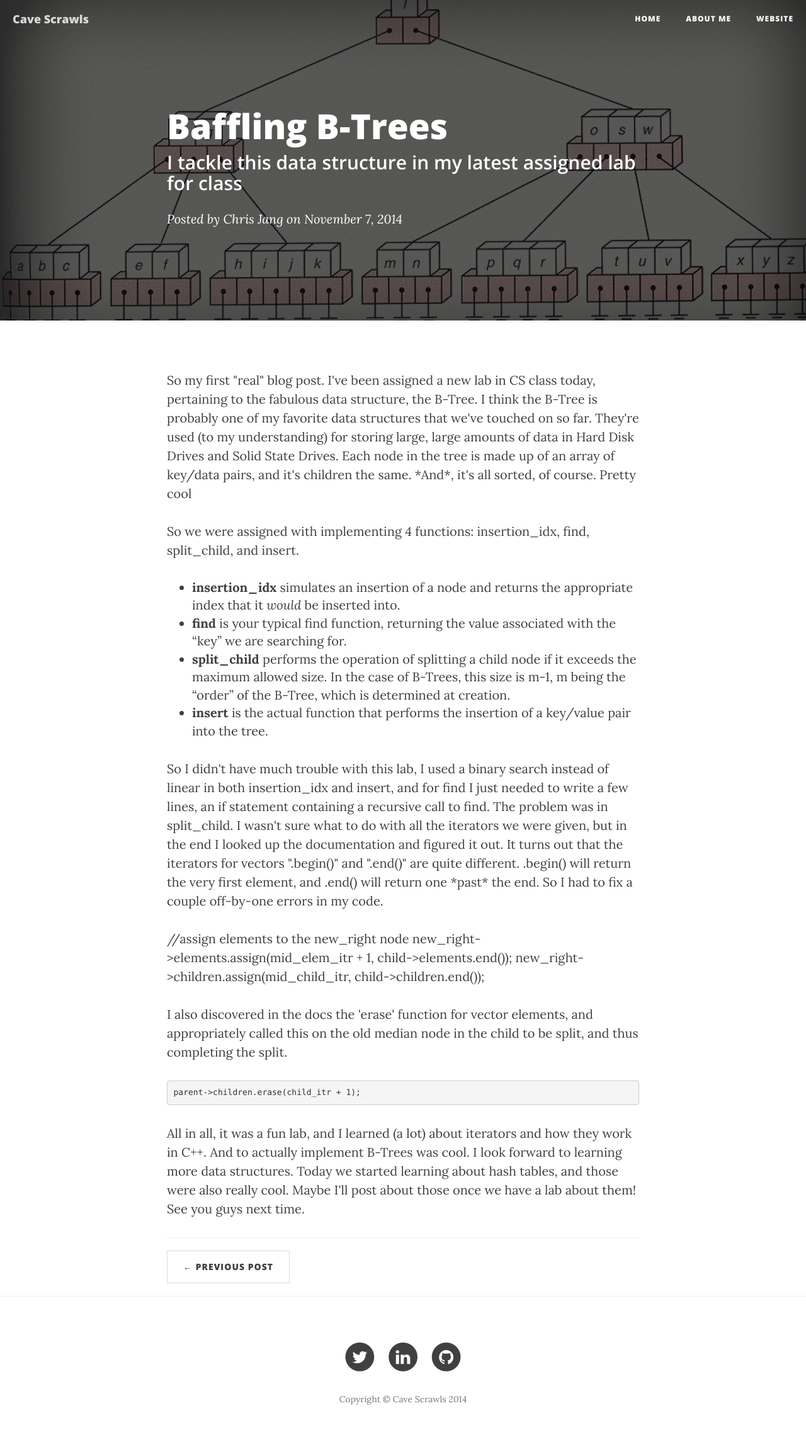
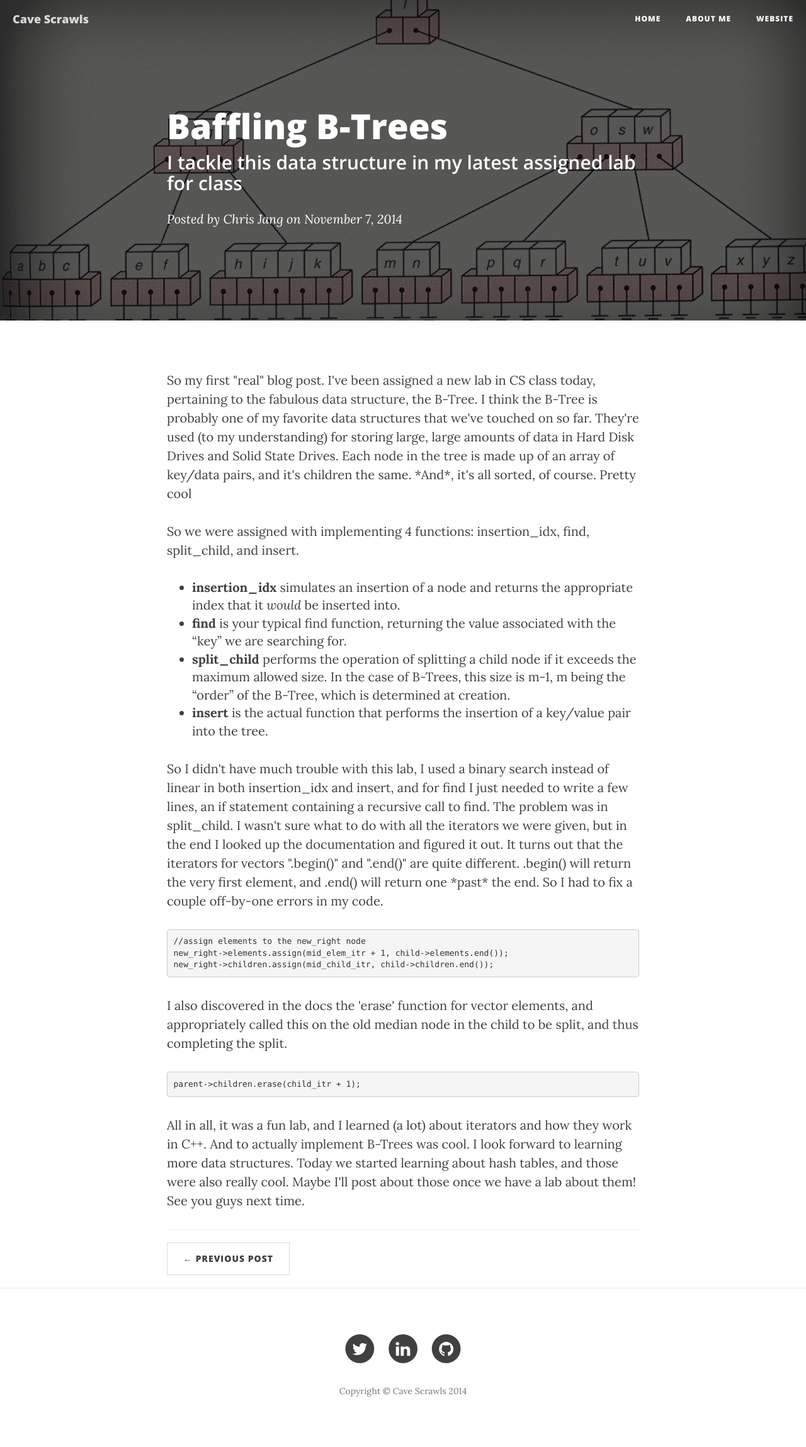
Before and after one commit to cjang5/blog, a Jekyll site: the page built from _posts/2014-11-07-baffling-b-trees.markdown, in a window 1280 px wide. Shown: the whole page at 63% size. Built offline with Jekyll 4.4.1, drawn with Linux system fonts in a browser that asks for light colours; nearby versions of some CDN libraries.

```diff
--- a/_posts/2014-11-07-baffling-b-trees.markdown
+++ b/_posts/2014-11-07-baffling-b-trees.markdown
@@ -17,9 +17,9 @@ header-img: "img/posts/post-02/post-02-bg.png"
 
 <p>So I didn't have much trouble with this lab, I used a binary search instead of linear in both insertion_idx and insert, and for find I just needed to write a few lines, an if statement containing a recursive call to find. The problem was in split_child. I wasn't sure what to do with all the iterators we were given, but in the end I looked up the documentation and figured it out. It turns out that the iterators for vectors ".begin()" and ".end()" are quite different. .begin() will return the very first element, and .end() will return one *past* the end. So I had to fix a couple off-by-one errors in my code. </p>
 
-<p>//assign elements to the new_right node
-new_right->elements.assign(mid_elem_itr + 1, child->elements.end());
-new_right->children.assign(mid_child_itr, child->children.end()); </p>
+    //assign elements to the new_right node
+    new_right->elements.assign(mid_elem_itr + 1, child->elements.end());
+    new_right->children.assign(mid_child_itr, child->children.end());
 
 
 <p>I also discovered in the docs the 'erase' function for vector elements, and appropriately called this on the old median node in the child to be split, and thus completing the split.</p>
```
